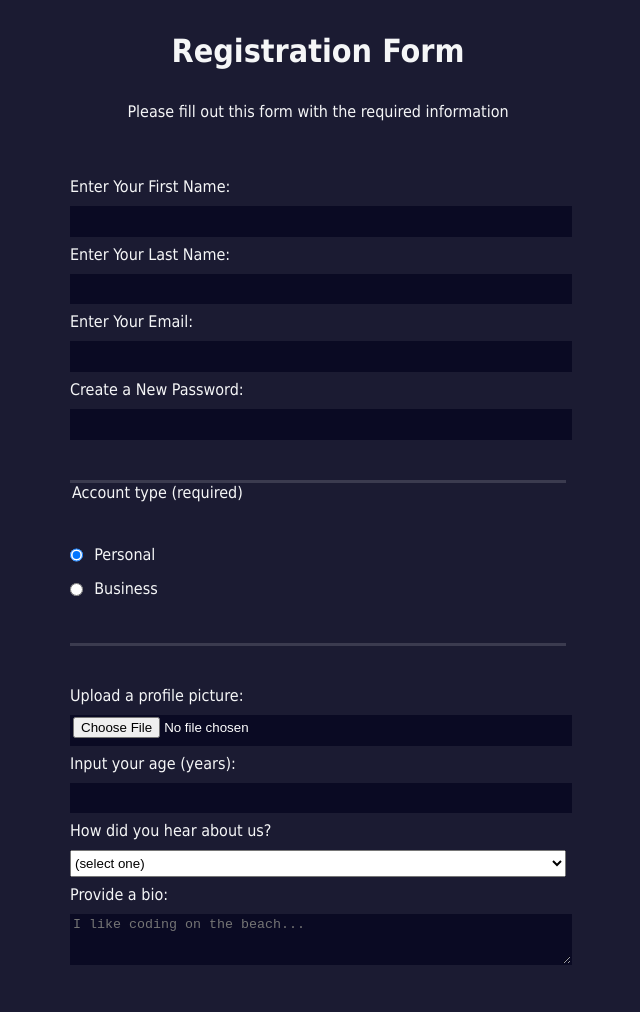
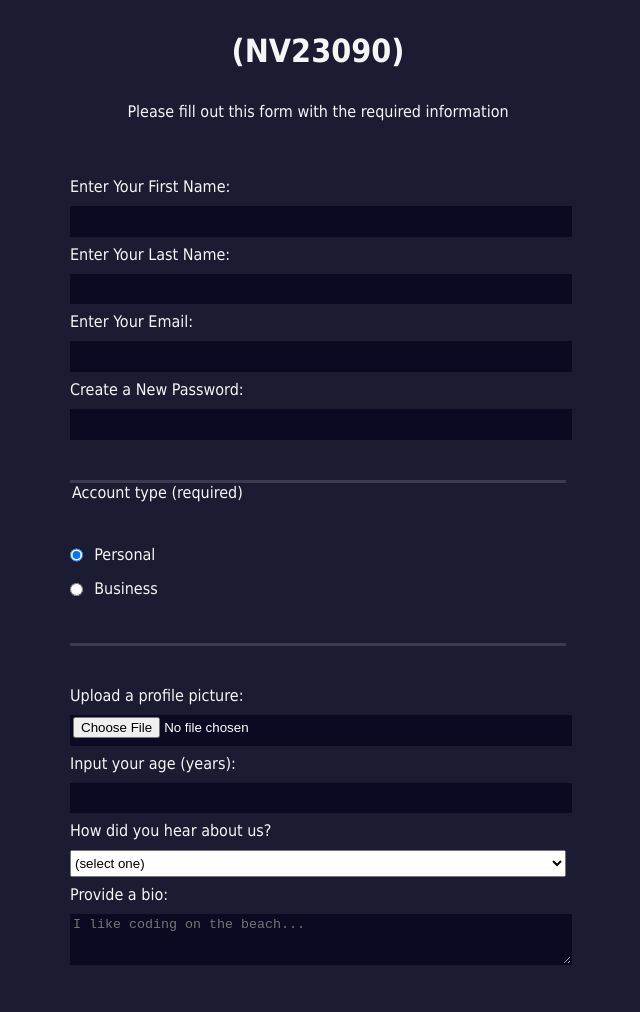
Before and after one commit to nv23090-ali-janahi/my-first-project, a plain HTML site: page index.html in a window 1280 px wide. Shown: the top 1012 px of the page, without its empty margins (322-962 px from the left). Drawn offline with Linux system fonts and the light colour scheme.

Commit message:
index.html

```diff
--- a/index.html
+++ b/index.html
@@ -6,7 +6,7 @@
     <link rel="stylesheet" href="styles.css" />
   </head>
   <body>
-    <h1>Registration Form</h1>
+    <h1>(NV23090)</h1>
     <p>Please fill out this form with the required information</p>
     <form method="post" action='https://register-demo.freecodecamp.org'>
       <fieldset>
```
